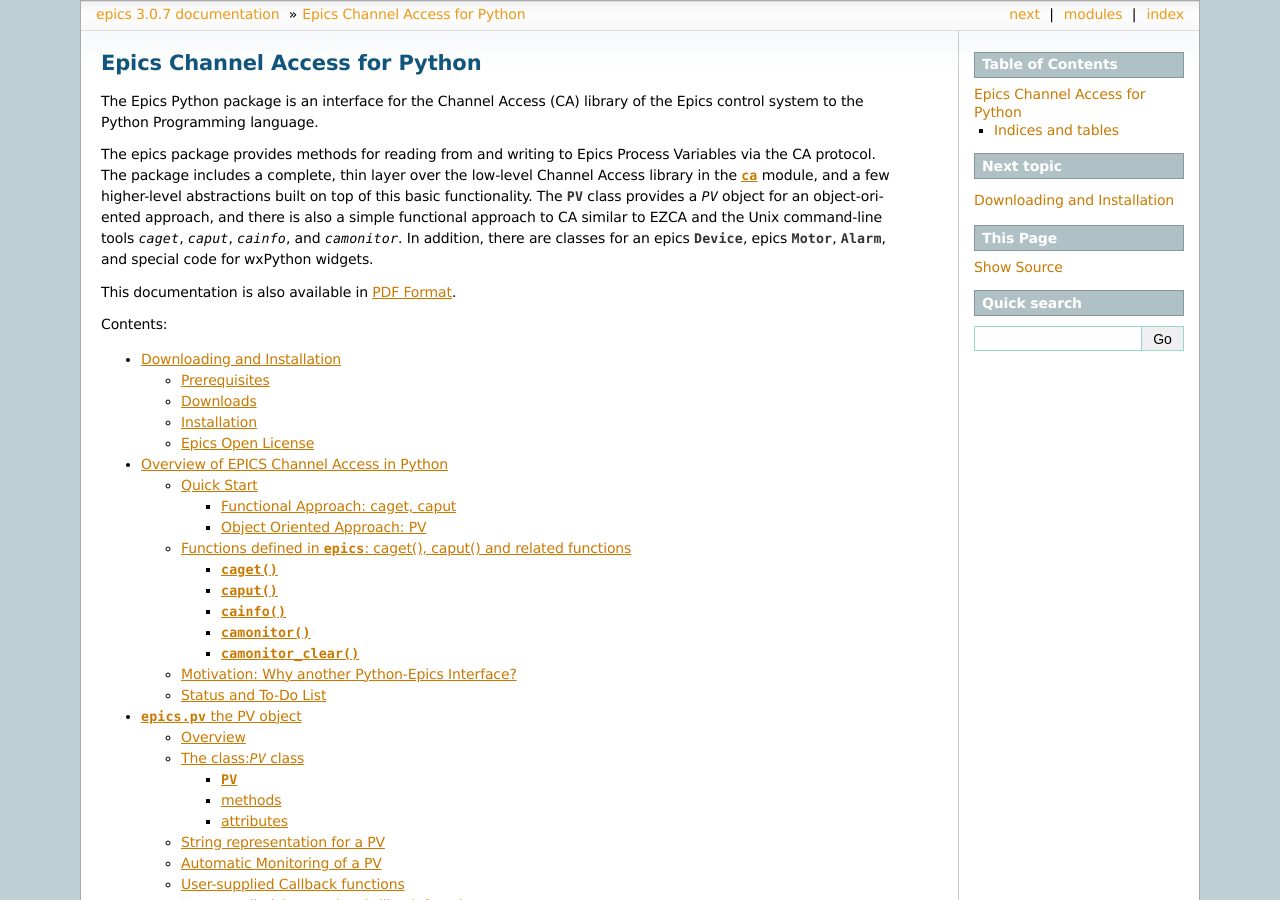
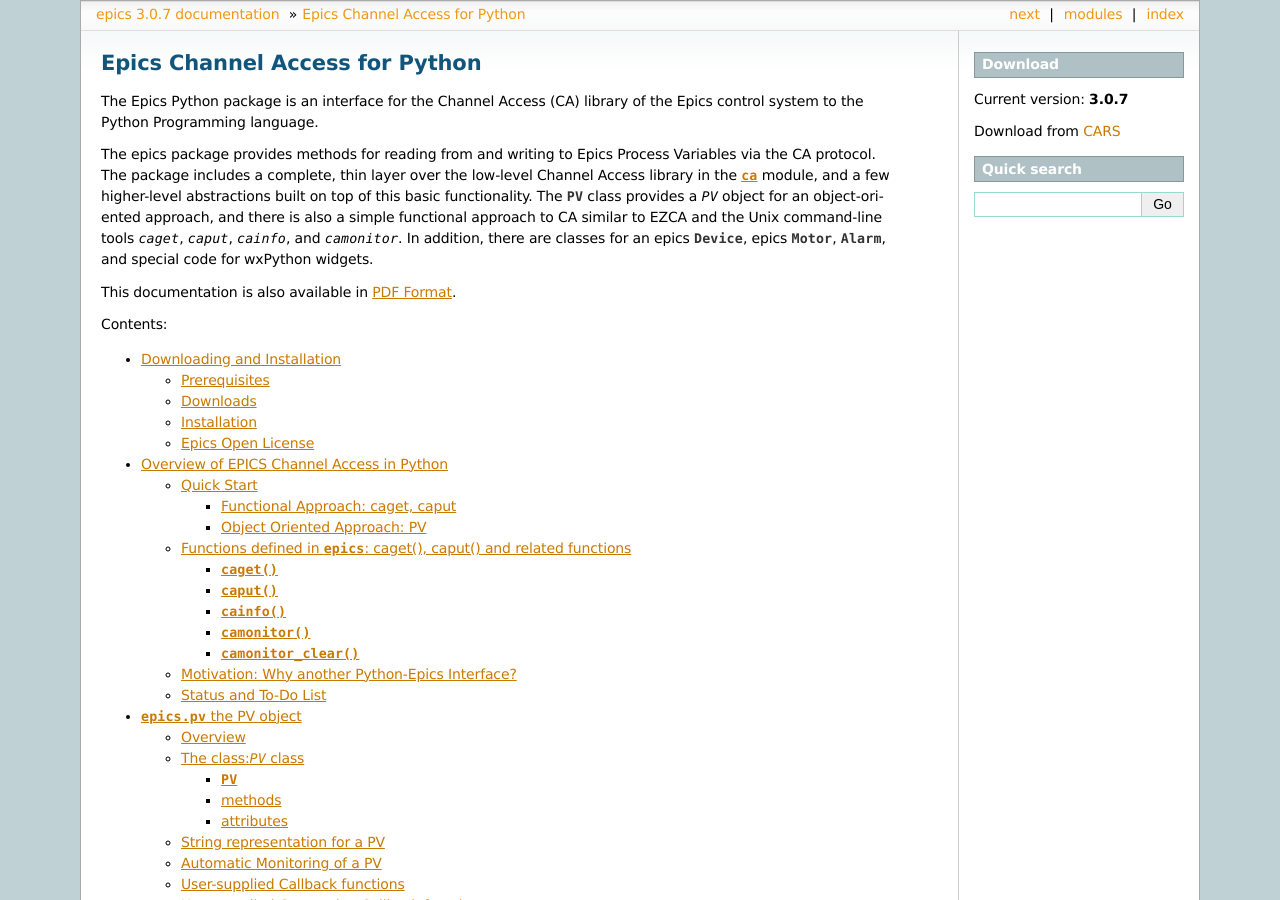
Before and after one commit to pyepics/pyepics, a Sphinx documentation site: the page built from doc/index.rst, in a window 1280 px wide and 900 px high. Built offline with Sphinx 7.4.7, drawn with Linux system fonts in a browser that asks for light colours; formulas are drawn with MathJax 3; the version number is read from the project's files by our own code.

Commit message:
add sidebar

```diff
--- a/doc/conf.py
+++ b/doc/conf.py
@@ -132,10 +132,10 @@
 
 # If true, SmartyPants will be used to convert quotes and dashes to
 # typographically correct entities.
-#html_use_smartypants = True
+html_use_smartypants = True
 
 # Custom sidebar templates, maps document names to template names.
-#html_sidebars = {}
+html_sidebars = {'index': ['indexsidebar.html','searchbox.html']}
 
 # Additional templates that should be rendered to pages, maps page names to
 # template names.
```
Also changed, not shown: doc/installation.rst (+11 -11 lines).
